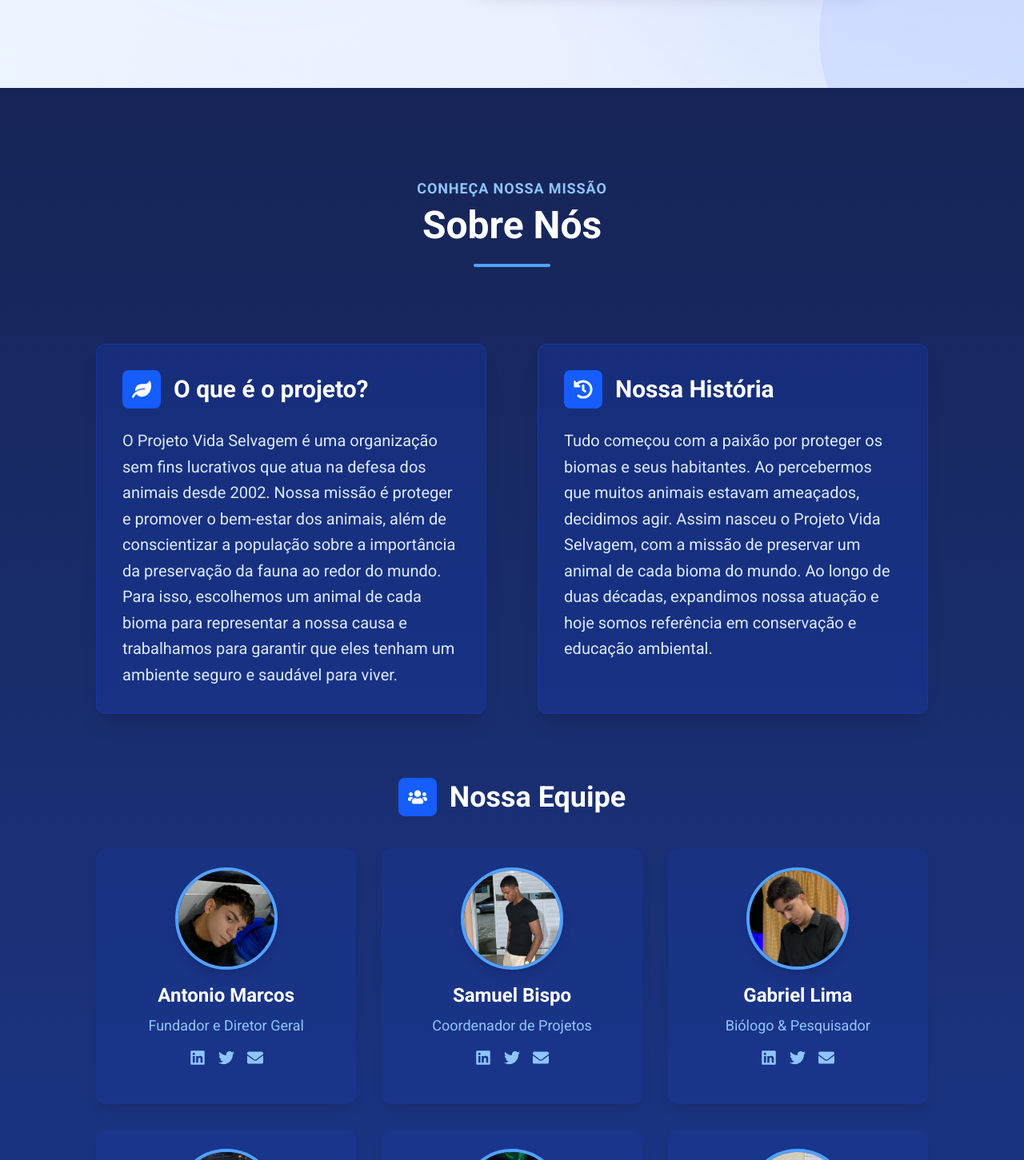
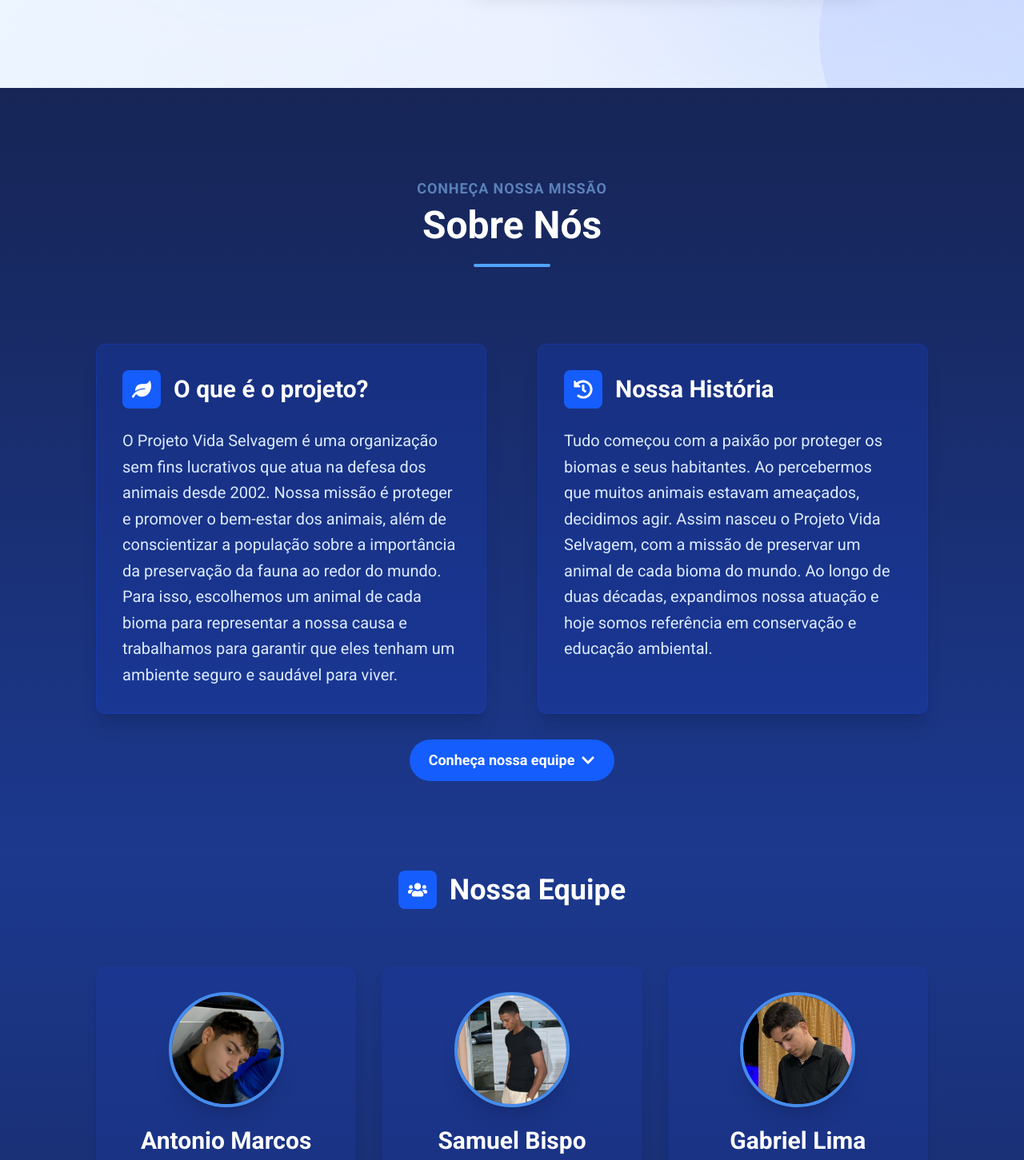
Before and after one commit to marcossouto0/Projeto-Vida-Selvagem, a Next.js app: page / in a window 1280 px wide. Shown: the part 1439-2890 px from the top of the page at 80% size. Built offline with nearby package versions, Linux system fonts and the light colour scheme.

Commit message:
feat: enhance About page with improved animations, interactions, and team section navigation

```diff
--- a/src/app/_components/About.tsx
+++ b/src/app/_components/About.tsx
@@ -1,10 +1,11 @@
 'use client'
 
-import { useEffect, useRef } from 'react'
+import { useEffect, useRef, useState } from 'react'
 import TeamCard from './TeamCard'
-import { FaLeaf, FaHistory, FaUsers } from 'react-icons/fa'
+import { FaLeaf, FaHistory, FaUsers, FaChevronDown } from 'react-icons/fa'
 
 export default function About() {
+  const [, setIsVisible] = useState(false)
   const sectionRef = useRef<HTMLDivElement>(null)
   const missionRef = useRef<HTMLDivElement>(null)
   const historyRef = useRef<HTMLDivElement>(null)
@@ -15,7 +16,12 @@ export default function About() {
       entries => {
         entries.forEach(entry => {
           if (entry.isIntersecting) {
-            entry.target.classList.add('animate-fade-in')
+            if (entry.target === sectionRef.current) {
+              setIsVisible(true)
+            }
+            entry.target.classList.add('animate-fadeIn')
+            entry.target.classList.remove('opacity-0')
+            observer.unobserve(entry.target)
           }
         })
       },
@@ -32,35 +38,41 @@ export default function About() {
     }
   }, [])
 
+  const scrollToTeam = () => {
+    teamRef.current?.scrollIntoView({ behavior: 'smooth' })
+  }
+
   return (
     <div
       id="about"
       ref={sectionRef}
-      className="bg-gradient-to-b from-blue-950 to-blue-900 text-white py-20 md:py-28 opacity-0 transition-opacity duration-1000"
+      className="bg-gradient-to-b from-blue-950 via-blue-900 to-blue-950 text-white py-20 md:py-28 opacity-0 transition-opacity duration-1000"
     >
       <div className="container mx-auto px-5 md:px-15 lg:px-30">
         <div className="text-center mb-16">
-          <span className="inline-block text-blue-300 text-lg font-semibold tracking-wider mb-2">
+          <span className="inline-block text-blue-300 text-lg font-semibold tracking-wider mb-2 animate-pulse">
             CONHEÇA NOSSA MISSÃO
           </span>
-          <h2 className="text-5xl font-bold text-white mb-6">Sobre Nós</h2>
-          <div className="w-24 h-1 bg-blue-400 mx-auto rounded-full"></div>
+          <h2 className="text-5xl font-bold text-white mb-6 hover:text-blue-200 transition-colors duration-300">
+            Sobre Nós
+          </h2>
+          <div className="w-24 h-1 bg-blue-400 mx-auto rounded-full hover:w-32 transition-all duration-300"></div>
         </div>
 
         <div className="mt-10 grid md:grid-cols-2 gap-12 md:gap-16">
           <div
             ref={missionRef}
-            className="bg-blue-800/30 p-8 rounded-xl border border-blue-700/30 shadow-xl opacity-0 transition-all duration-1000 transform translate-y-8"
+            className="bg-blue-800/30 p-8 rounded-xl border border-blue-700/30 shadow-xl opacity-0 transition-all duration-500 transform translate-y-8 hover:bg-blue-800/40 hover:border-blue-600/40 hover:shadow-2xl hover:-translate-y-1 group"
           >
             <div className="flex items-center mb-6">
-              <div className="bg-blue-600 p-3 rounded-lg mr-4">
-                <FaLeaf className="text-white text-2xl" />
+              <div className="bg-blue-600 p-3 rounded-lg mr-4 group-hover:bg-blue-500 transition-colors duration-300">
+                <FaLeaf className="text-white text-2xl group-hover:scale-110 transition-transform duration-300" />
               </div>
-              <h3 className="text-2xl md:text-3xl font-bold">
+              <h3 className="text-2xl md:text-3xl font-bold group-hover:text-blue-300 transition-colors duration-300">
                 O que é o projeto?
               </h3>
             </div>
-            <p className="text-xl text-blue-100 leading-relaxed">
+            <p className="text-xl text-blue-100 leading-relaxed group-hover:text-white transition-colors duration-300">
               O Projeto Vida Selvagem é uma organização sem fins lucrativos que
               atua na defesa dos animais desde 2002. Nossa missão é proteger e
               promover o bem-estar dos animais, além de conscientizar a
@@ -73,15 +85,17 @@ export default function About() {
 
           <div
             ref={historyRef}
-            className="bg-blue-800/30 p-8 rounded-xl border border-blue-700/30 shadow-xl opacity-0 transition-all duration-1000 transform translate-y-8"
+            className="bg-blue-800/30 p-8 rounded-xl border border-blue-700/30 shadow-xl opacity-0 transition-all duration-500 transform translate-y-8 hover:bg-blue-800/40 hover:border-blue-600/40 hover:shadow-2xl hover:-translate-y-1 group"
           >
             <div className="flex items-center mb-6">
-              <div className="bg-blue-600 p-3 rounded-lg mr-4">
-                <FaHistory className="text-white text-2xl" />
+              <div className="bg-blue-600 p-3 rounded-lg mr-4 group-hover:bg-blue-500 transition-colors duration-300">
+                <FaHistory className="text-white text-2xl group-hover:scale-110 transition-transform duration-300" />
               </div>
-              <h3 className="text-2xl md:text-3xl font-bold">Nossa História</h3>
+              <h3 className="text-2xl md:text-3xl font-bold group-hover:text-blue-300 transition-colors duration-300">
+                Nossa História
+              </h3>
             </div>
-            <p className="text-xl text-blue-100 leading-relaxed">
+            <p className="text-xl text-blue-100 leading-relaxed group-hover:text-white transition-colors duration-300">
               Tudo começou com a paixão por proteger os biomas e seus
               habitantes. Ao percebermos que muitos animais estavam ameaçados,
               decidimos agir. Assim nasceu o Projeto Vida Selvagem, com a missão
@@ -92,15 +106,27 @@ export default function About() {
           </div>
         </div>
 
+        <div className="flex justify-center mt-16">
+          <button
+            onClick={scrollToTeam}
+            className="flex items-center gap-2 bg-blue-600 px-6 py-3 rounded-full text-lg font-semibold hover:bg-blue-500 transition-colors duration-300 group"
+          >
+            Conheça nossa equipe
+            <FaChevronDown className="group-hover:translate-y-1 transition-transform duration-300" />
+          </button>
+        </div>
+
         <div
           ref={teamRef}
           className="mt-20 opacity-0 transition-all duration-1000 transform translate-y-8"
         >
           <div className="flex items-center justify-center mb-10">
-            <div className="bg-blue-600 p-3 rounded-lg mr-4">
-              <FaUsers className="text-white text-2xl" />
+            <div className="bg-blue-600 p-3 rounded-lg mr-4 hover:bg-blue-500 transition-colors duration-300 group">
+              <FaUsers className="text-white text-2xl group-hover:scale-110 transition-transform duration-300" />
             </div>
-            <h3 className="text-3xl md:text-4xl font-bold">Nossa Equipe</h3>
+            <h3 className="text-3xl md:text-4xl font-bold hover:text-blue-200 transition-colors duration-300">
+              Nossa Equipe
+            </h3>
           </div>
           <div className="grid md:grid-cols-2 lg:grid-cols-3 gap-8 mt-10">
             <TeamCard
--- a/src/app/_components/TeamCard.tsx
+++ b/src/app/_components/TeamCard.tsx
@@ -1,7 +1,7 @@
 'use client'
 
 import Image from 'next/image'
-import { useState } from 'react'
+import { useState, useRef, useEffect } from 'react'
 import { FaLinkedin, FaTwitter, FaEnvelope } from 'react-icons/fa'
 
 interface TeamCardProps {
@@ -12,63 +12,88 @@ interface TeamCardProps {
 
 export default function TeamCard({ name, role, image }: TeamCardProps) {
   const [isHovered, setIsHovered] = useState(false)
+  const cardRef = useRef<HTMLDivElement>(null)
+
+  useEffect(() => {
+    const observer = new IntersectionObserver(
+      entries => {
+        entries.forEach(entry => {
+          if (entry.isIntersecting) {
+            entry.target.classList.add('animate-fadeIn')
+            entry.target.classList.remove('opacity-0')
+            observer.unobserve(entry.target)
+          }
+        })
+      },
+      { threshold: 0.1 }
+    )
+
+    if (cardRef.current) observer.observe(cardRef.current)
+
+    return () => {
+      observer.disconnect()
+    }
+  }, [])
 
   return (
     <div
-      className="bg-blue-800/20 rounded-xl overflow-hidden shadow-lg transition-all duration-300 hover:shadow-2xl hover:bg-blue-800/30 group"
+      ref={cardRef}
+      className="relative bg-blue-800/20 rounded-xl overflow-hidden shadow-lg transition-all duration-500 hover:shadow-[0_0_30px_rgba(37,99,235,0.3)] hover:bg-blue-800/30 group transform hover:-translate-y-2 opacity-0 translate-y-8"
       onMouseEnter={() => setIsHovered(true)}
       onMouseLeave={() => setIsHovered(false)}
     >
-      <div className="p-6 flex flex-col items-center">
-        <div className="relative w-32 h-32 mb-4 rounded-full overflow-hidden border-4 border-blue-400 shadow-lg transition-transform duration-300 group-hover:scale-105">
+      <div className="p-8 flex flex-col items-center">
+        <div className="relative w-36 h-36 mb-6 rounded-full overflow-hidden border-4 border-blue-400/80 shadow-xl transition-all duration-500 group-hover:border-blue-300 group-hover:scale-110 group-hover:shadow-blue-400/30">
           <Image
             src={image}
             alt={`Foto de ${name}`}
             fill
-            className="object-cover"
-            sizes="128px"
+            className="object-cover transition-transform duration-500 group-hover:scale-110"
+            sizes="144px"
           />
         </div>
         <div className="text-center">
-          <h4 className="font-bold text-xl md:text-2xl text-white mb-2">
+          <h4 className="font-bold text-2xl md:text-3xl text-white mb-3 transition-colors duration-300 group-hover:text-blue-200">
             {name}
           </h4>
-          <p className="text-blue-300 text-md md:text-lg mb-4">{role}</p>
+          <p className="text-blue-300 text-lg md:text-xl mb-6 transition-colors duration-300 group-hover:text-blue-200">
+            {role}
+          </p>
 
-          <div className="flex justify-center space-x-4 mt-2">
+          <div className="flex justify-center space-x-6 mt-2">
             <a
               href="#"
-              className="text-blue-300 hover:text-white transition-colors duration-300"
+              className="text-blue-300 hover:text-white transition-all duration-300 hover:scale-110 transform"
               aria-label={`LinkedIn de ${name}`}
             >
-              <FaLinkedin size={20} />
+              <FaLinkedin size={24} />
             </a>
             <a
               href="#"
-              className="text-blue-300 hover:text-white transition-colors duration-300"
+              className="text-blue-300 hover:text-white transition-all duration-300 hover:scale-110 transform"
               aria-label={`Twitter de ${name}`}
             >
-              <FaTwitter size={20} />
+              <FaTwitter size={24} />
             </a>
             <a
               href="#"
-              className="text-blue-300 hover:text-white transition-colors duration-300"
+              className="text-blue-300 hover:text-white transition-all duration-300 hover:scale-110 transform"
               aria-label={`Email de ${name}`}
             >
-              <FaEnvelope size={20} />
+              <FaEnvelope size={24} />
             </a>
           </div>
         </div>
       </div>
 
       <div
-        className={`bg-blue-600 text-white p-3 text-center transition-all duration-300 ${
+        className={`absolute flex justify-center items-center bottom-0 left-0 right-0 bg-gradient-to-r from-blue-600 to-blue-500 text-white py-4 text-lg font-medium transition-all duration-500 cursor-pointer hover:from-blue-500 hover:to-blue-400 ${
           isHovered
-            ? 'max-h-12 opacity-100'
-            : 'max-h-0 opacity-0 overflow-hidden'
+            ? 'translate-y-0 opacity-100'
+            : 'translate-y-full opacity-0'
         }`}
       >
-        Contatar
+        Entrar em Contato
       </div>
     </div>
   )
```
